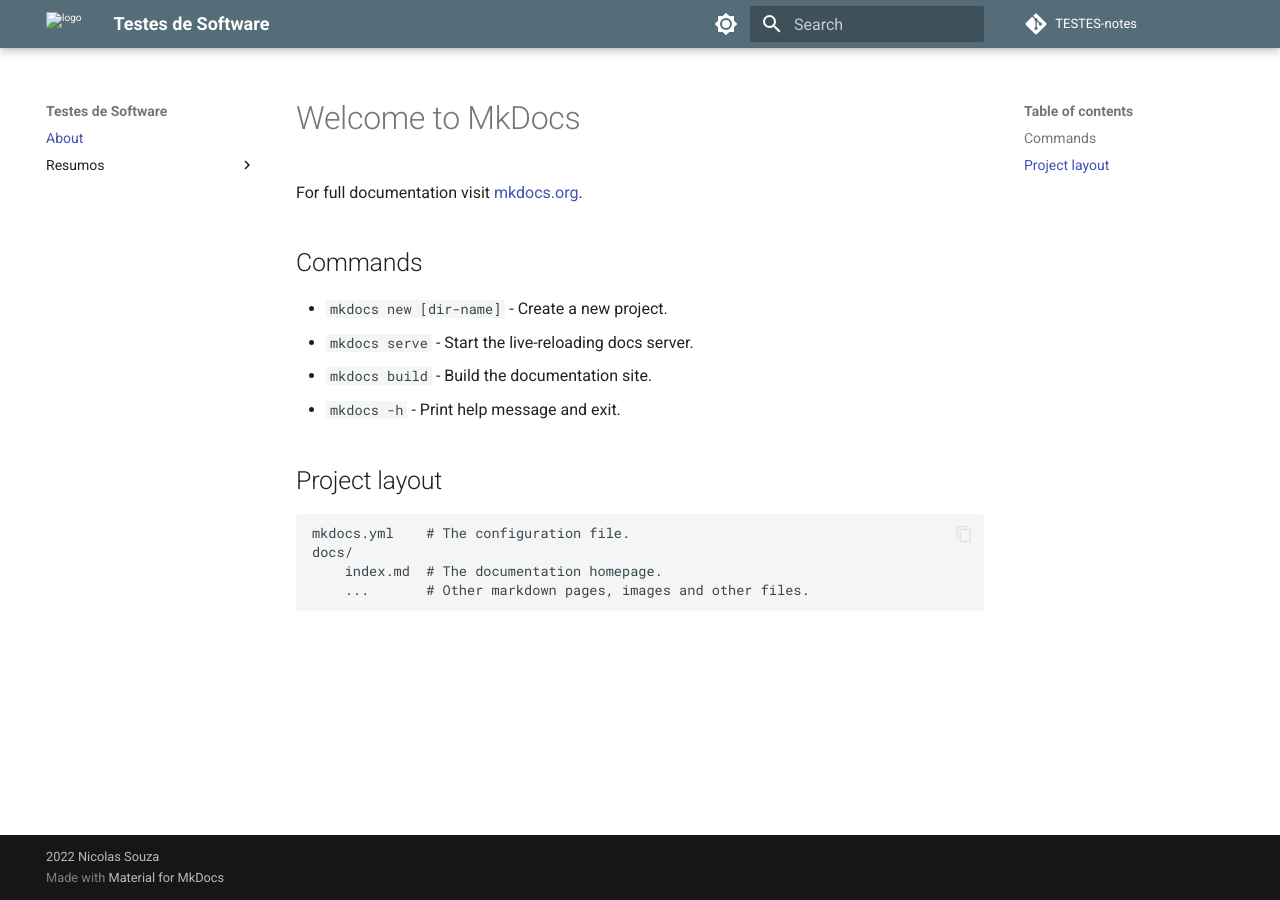
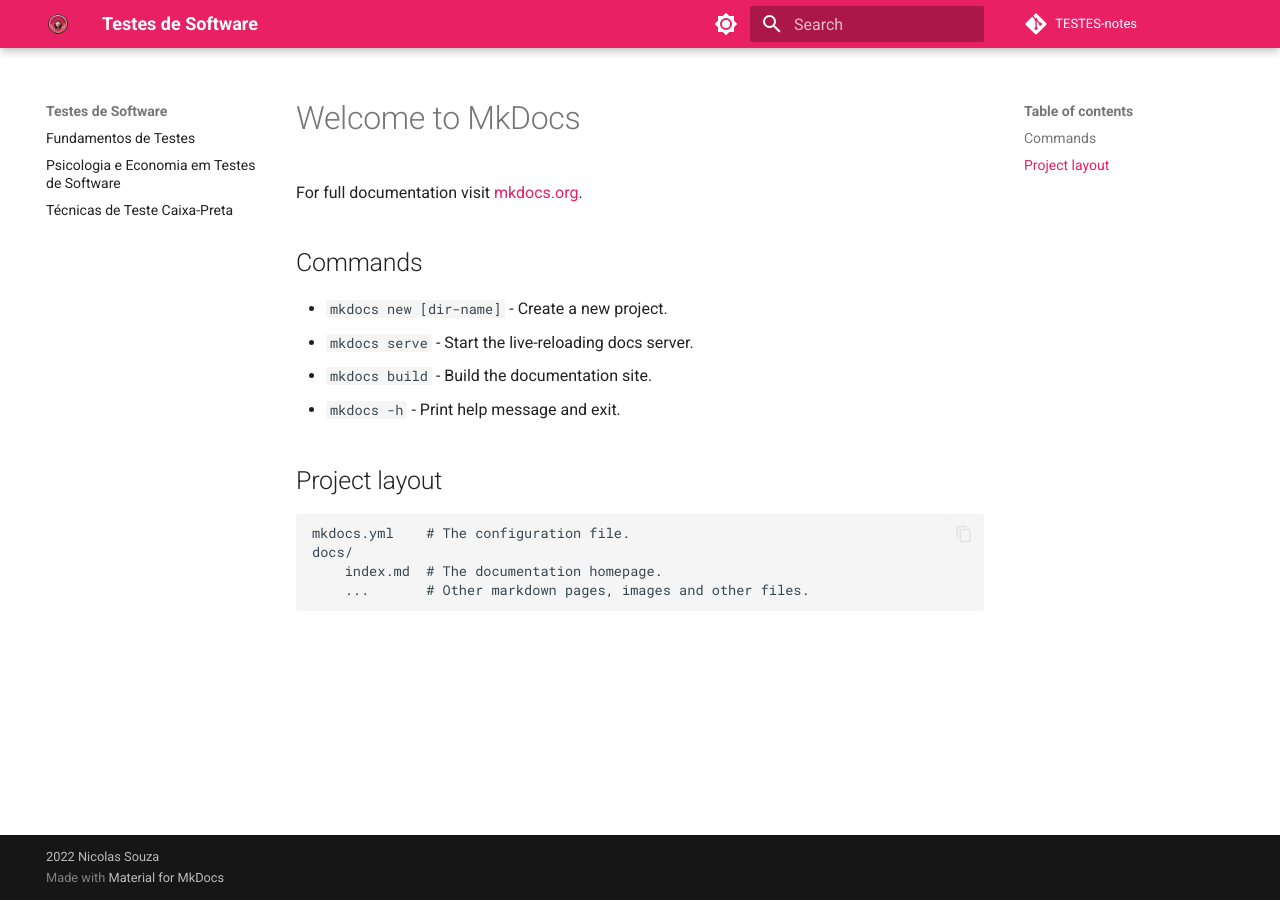
Before and after one commit to nszchagas/TESTES, an MkDocs documentation site: the page built from docs/index.md, in a window 1280 px wide. Built offline with MkDocs 1.6.1 and Material for MkDocs 9.7.7, drawn with Linux system fonts in a browser that asks for light colours; comment, search, counter and statistics services are not loaded.

Commit message:
Starting summary

```diff
--- a/mkdocs.yml
+++ b/mkdocs.yml
@@ -5,22 +5,22 @@ repo_url: https://github.com/nszchagas/TESTES-notes
 
 theme:
   name: material
-  logo: _static/icon.png
+  logo: assets/icon.png
   features:
     - content.code.annotate
     - content.code.copy
-  favicon: _static/icon.png
+  favicon: assets/icon.png
   palette:
-    - media: '(prefers-color-scheme: light)'
+    - media: "(prefers-color-scheme: light)"
       scheme: default
-      primary: blue grey
+      primary: pink
       toggle:
         icon: material/brightness-7
         name: Dark mode
 
-    - media: '(prefers-color-scheme: dark)'
+    - media: "(prefers-color-scheme: dark)"
       scheme: slate
-      primary: deep purple
+      primary: pink
       toggle:
         icon: material/brightness-4
         name: Light mode
@@ -32,7 +32,7 @@ markdown_extensions:
       anchor_linenums: true
   - pymdownx.inlinehilite
   - pymdownx.snippets:
-      base_path: [ 'codes' ]
+      base_path: ["codes"]
   - pymdownx.superfences
   - attr_list
   - pymdownx.emoji:
@@ -45,7 +45,6 @@ extra_javascript:
   - https://cdn.jsdelivr.net/npm/mathjax@3/es5/tex-mml-chtml.js
 
 nav:
-  - About: index.md
-  - Resumos:
-      - Tópico 0: resumos/aula1.md
-      - Tópico 1: resumos/aula2.md
+  - Fundamentos de Testes: resumos/aula1.md
+  - Psicologia e Economia em Testes de Software: resumos/aula2.md
+  - Técnicas de Teste Caixa-Preta: resumos/aula3.md
```
Also changed, not shown: docs/resumos/aula3.md (added, +61 -0 lines), docs/assets/icon.png (added), 6 other files.
